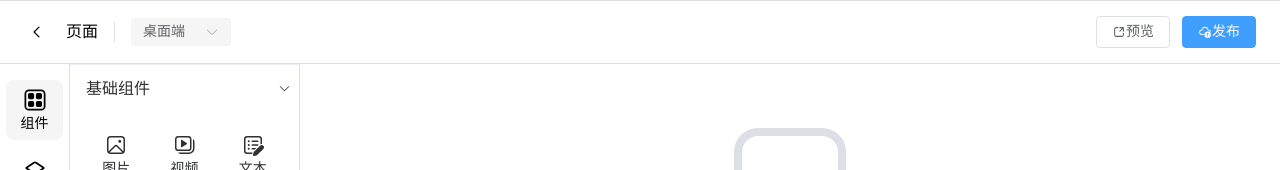
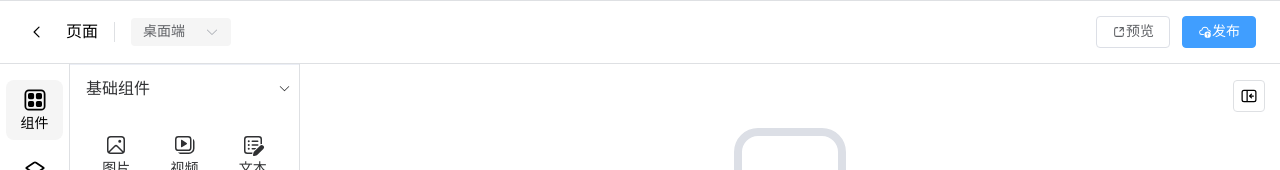
Before and after one commit to zhangshuanglibaby/Vue3SimpleLowCode, a Vue app in the folder packages/simple-admin/: page /#/editor in a window 1280 px wide. Shown: the top 170 px of the page. Built offline with nearby package versions, Linux system fonts and the light colour scheme; what @simple/ui would draw is missing.

Commit message:
feat(simple-admin): 开发simple-admin编辑器的配置区容器

```diff
--- a/packages/simple-admin/components.d.ts
+++ b/packages/simple-admin/components.d.ts
@@ -7,10 +7,12 @@ export {}
 /* prettier-ignore */
 declare module 'vue' {
   export interface GlobalComponents {
-    copy: typeof import('./src/components/base/VIcon copy.vue')['default']
+    copy: typeof import('./src/components/editor/EditorConfigBlock copy.vue')['default']
     EditorBlock: typeof import('./src/components/editor/EditorBlock.vue')['default']
     EditorBlockDrag: typeof import('./src/components/editor/EditorBlockDrag.vue')['default']
     EditorConfig: typeof import('./src/components/editor/EditorConfig.vue')['default']
+    EditorConfigBlock: typeof import('./src/components/editor/EditorConfigBlock.vue')['default']
+    EditorConfigPage: typeof import('./src/components/editor/EditorConfigPage.vue')['default']
     EditorHeader: typeof import('./src/components/editor/EditorHeader.vue')['default']
     EditorRender: typeof import('./src/components/editor/EditorRender.vue')['default']
     EditorRenderDrag: typeof import('./src/components/editor/EditorRenderDrag.vue')['default']
@@ -20,6 +22,7 @@ declare module 'vue' {
     ElEmpty: typeof import('element-plus/es')['ElEmpty']
     ElOption: typeof import('element-plus/es')['ElOption']
     ElSelect: typeof import('element-plus/es')['ElSelect']
+    ElTooltip: typeof import('element-plus/es')['ElTooltip']
     RouterLink: typeof import('vue-router')['RouterLink']
     RouterView: typeof import('vue-router')['RouterView']
     VIcon: typeof import('./src/components/base/VIcon.vue')['default']
--- a/packages/simple-admin/src/components/base/VIconTooltip.vue
+++ b/packages/simple-admin/src/components/base/VIconTooltip.vue
@@ -1,29 +1,44 @@
 <template>
   <div class="icon">
-    <el-tooltip class="tip" effect="dark" placement="top-start" v-bind="$attrs">
+    <el-tooltip
+      class="tip"
+      effect="dark"
+      placement="top-start"
+      v-bind="$attrs"
+      :content="content"
+    >
       <div class="image-box">
-        <Icon v-if="icon" :icon="icon" class="image" />
+        <Icon v-if="icon" :icon="iconComputed" class="image" />
         <slot v-else class="image" />
       </div>
     </el-tooltip>
   </div>
 </template>
 <script setup lang="ts">
-import { Icon } from '@iconify/vue'
+import { computed } from 'vue';
+import { Icon } from '@iconify/vue';
+import iconConfig, { type IconConfigKey } from '@/config/icon';
 
-defineProps({
+const props = defineProps({
   icon: {
     // 图标
     type: String,
     default: ''
+  },
+  // 内容
+  content: {
+    type: String,
+    default: ''
   }
-})
+});
+
+const iconComputed = computed(() => iconConfig[props.icon as IconConfigKey]);
 </script>
 <style lang="scss" scoped>
 .icon {
   --border-radius: 4px;
   .image-box {
-    width: 20px;
+    width: 26px;
     height: 26px;
     padding: 3px;
     border-radius: var(--border-radius);
--- a/packages/simple-admin/src/components/editor/EditorConfig.vue
+++ b/packages/simple-admin/src/components/editor/EditorConfig.vue
@@ -1,5 +1,125 @@
 <template>
-  <div></div>
+  <div
+    class="editor-config"
+    ref="editorConfigRef"
+    :class="{ 'is-show': configPanelShow }"
+  >
+    <!-- 伸缩图标 -->
+    <div class="icon-group">
+      <VIconTooltip
+        icon="expand"
+        :content="configPanelShow ? '收起侧边栏' : '展开侧边栏'"
+        @click="panelSwitch"
+      />
+    </div>
+    <div class="content">
+      <transition-group name="fade">
+        <div class="title" v-if="currentSelect">组件</div>
+        <div class="title" v-else>页面</div>
+        <EditorConfigBlock v-if="currentSelect" />
+        <EditorConfigPage v-else />
+      </transition-group>
+    </div>
+  </div>
 </template>
-<script setup lang="ts"></script>
-<style lang="scss" scoped></style>
+<script setup lang="ts">
+import { computed, watch } from 'vue';
+import { useEditorStore } from '@/stores/editor';
+
+import EditorConfigBlock from './EditorConfigBlock.vue';
+import EditorConfigPage from './EditorConfigPage.vue';
+
+const editorStore = useEditorStore();
+const configPanelShow = computed(() => editorStore.configPanelShow);
+const currentSelect = computed(() => editorStore.currentSelect);
+
+// 监听有选中当前的组件。则展开配置区域
+watch(
+  () => editorStore.currentSelect,
+  value => {
+    if (value) {
+      editorStore.setConfigPanelShow(true);
+    }
+  }
+);
+// 切换为移动端，展开配置区域
+watch(
+  () => editorStore.isMobileViewport,
+  value => {
+    if (value) {
+      editorStore.setConfigPanelShow(true);
+    }
+  }
+);
+// 如果关闭配置区域，则把currentSelect值清空
+watch(
+  () => editorStore.currentSelect,
+  value => {
+    if (!value) editorStore.setCurrentSelect(null);
+  }
+);
+// 点击伸缩图标
+const panelSwitch = () => {
+  editorStore.setConfigPanelShow(!configPanelShow.value);
+};
+</script>
+<style lang="scss" scoped>
+.editor-config {
+  position: fixed;
+  z-index: 200;
+  top: var(--editor-header-height);
+  right: -280px;
+  width: 280px;
+  background: white;
+  border-left: 1px solid var(--color-border);
+  transition: right 0.5s cubic-bezier(1, 0, 0.61, 1.01);
+  height: calc(100vh - var(--editor-header-height));
+  &.is-show {
+    right: 0;
+    transition: right 0.5s cubic-bezier(1, 0, 0.61, 1.01);
+  }
+  .icon-group {
+    position: absolute;
+    left: -48px;
+    top: 16px;
+    .icon {
+      cursor: pointer;
+      width: 32px;
+      height: 32px;
+      padding: 3px;
+      border-radius: 4px;
+      display: flex;
+      justify-content: center;
+      align-items: center;
+      flex-shrink: 0;
+      transition: all 0.2s linear;
+      border: 1px solid var(--color-border);
+      background: white;
+      & + .icon {
+        margin-top: 10px;
+      }
+      &:hover {
+        background: var(--color-icon-hover);
+        transition: all 0.2s linear;
+      }
+    }
+  }
+
+  .content {
+    overflow-y: auto;
+    width: 100%;
+    height: 100%;
+    .title {
+      padding: 14px;
+      font-size: 20px;
+      font-weight: 600;
+    }
+    :deep(.el-tabs--border-card) {
+      border: 0;
+    }
+    :deep(.el-tabs__content) {
+      padding: 0;
+    }
+  }
+}
+</style>
--- /dev/null
+++ b/packages/simple-admin/src/components/editor/EditorConfigBlock.vue
@@ -0,0 +1,5 @@
+<template>
+  <div class="editor-config-block"></div>
+</template>
+<script setup lang="ts"></script>
+<style lang="scss" scoped></style>
--- /dev/null
+++ b/packages/simple-admin/src/components/editor/EditorConfigPage.vue
@@ -0,0 +1,5 @@
+<template>
+  <div class="editor-config-page"></div>
+</template>
+<script setup lang="ts"></script>
+<style lang="scss" scoped></style>
--- a/packages/simple-admin/src/stores/editor.ts
+++ b/packages/simple-admin/src/stores/editor.ts
@@ -5,8 +5,12 @@ export const useEditorStore = defineStore('editor', {
   state: () => {
     return {
       currentSelect: null as IBaseBlockOrNull, // 当前选中的组件
-      viewport: 'desktop' as Viewport // 记录当前的端
+      viewport: 'desktop' as Viewport, // 记录当前的端
+      configPanelShow: false // 控制配置区的显示和隐藏
     };
+  },
+  getters: {
+    isMobileViewport: state => state.viewport === 'mobile'
   },
   actions: {
     setCurrentSelect (value: IBaseBlockOrNull) {
@@ -15,6 +19,9 @@ export const useEditorStore = defineStore('editor', {
 
     setViewport (value: Viewport) {
       this.viewport = value;
+    },
+    setConfigPanelShow (value: boolean) {
+      this.configPanelShow = value;
     }
   }
 });
--- a/packages/simple-admin/src/utils/index.ts
+++ b/packages/simple-admin/src/utils/index.ts
@@ -1,5 +1,5 @@
 import { customAlphabet } from 'nanoid';
-
+import type { Viewport } from '@/types/editor';
 /**
  * 随机id生成
  * @param length 长度
@@ -18,3 +18,10 @@ export const nanoid = (length = 8) => {
 export const sleep = (delay: number) => {
   return new Promise(resolve => setTimeout(resolve, delay));
 };
+
+/**
+ * 判断是否是移动端
+ */
+export const isMobileViewport = (value: Viewport) => {
+  return value === 'mobile';
+};
```
Also changed, not shown: 1 other file (tests, documents, lock files or other folders).
